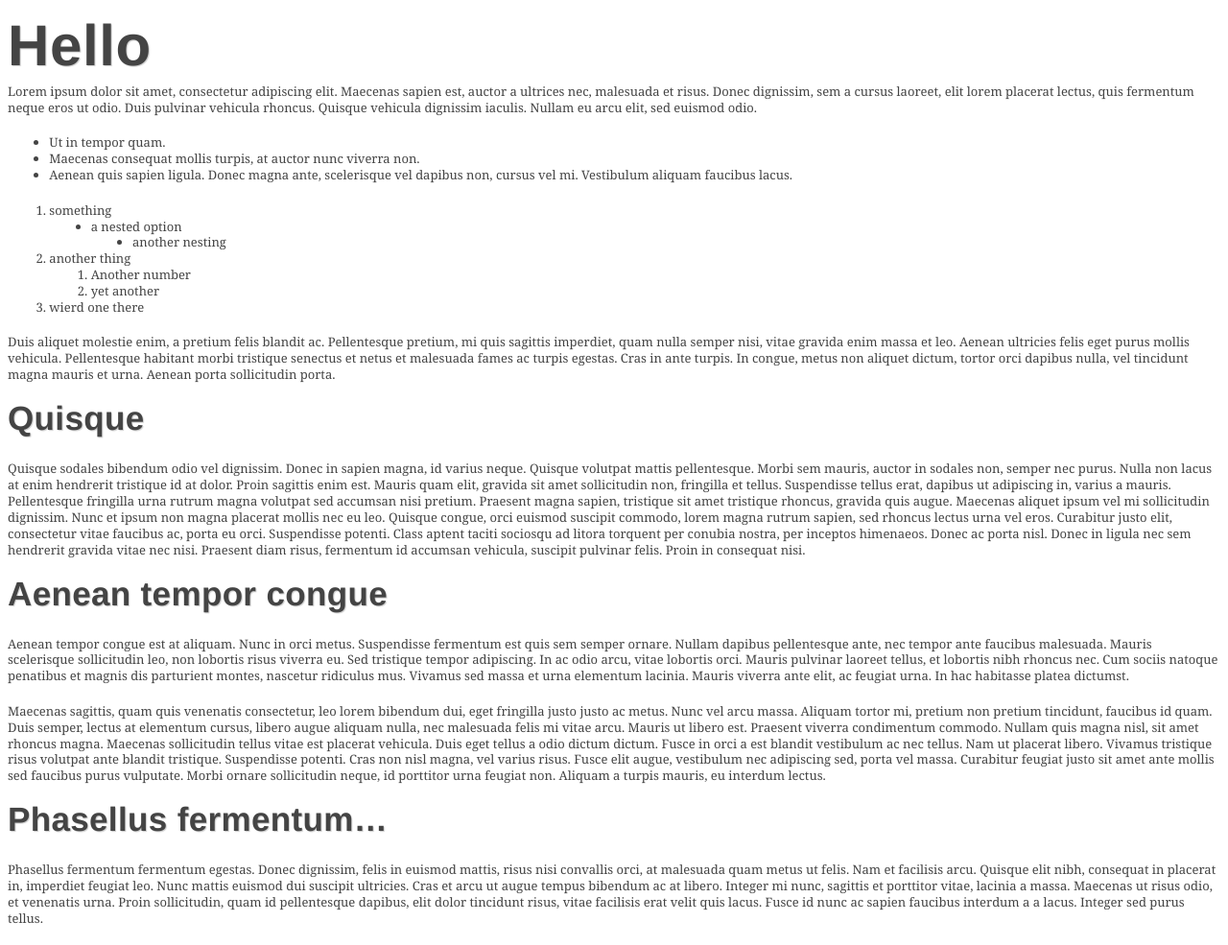
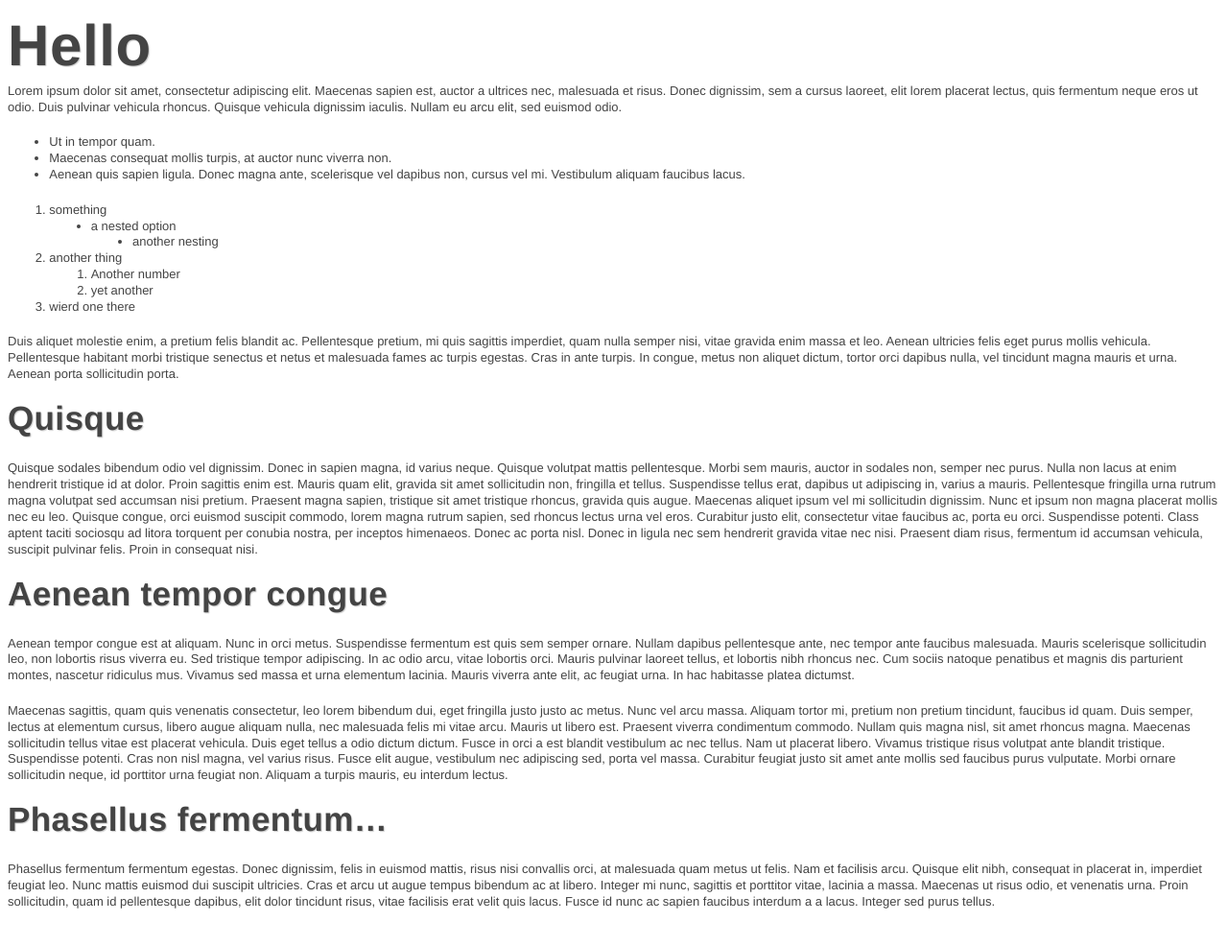
Before and after one commit to klauern/klauern.github.com, a Jekyll site: the page built from index.markdown, in a window 1280 px wide. Shown: the whole page at 96% size. Built offline with Jekyll 4.4.1, drawn with Linux system fonts in a browser that asks for light colours; nearby versions of some CDN libraries.

Commit message:
futzing with fonts

```diff
--- a/css/style.css
+++ b/css/style.css
@@ -935,7 +935,7 @@ These styles redefine the way the elements look. It should be applied after the
 */
 /* line 4, ../src/partials/_redefine.scss */
 body {
-  font-family: "Georgia", serif;
+  font-family: "Helvetica Neue", "Helvetica", sans-serif;
   font-size: 13px;
   *font-size: small;
   line-height: 1.3em;
@@ -943,7 +943,7 @@ body {
 
 /* line 10, ../src/partials/_redefine.scss */
 select, input, textarea, button {
-  font-family: "Georgia", serif;
+  font-family: "Helvetica Neue", "Helvetica", sans-serif;
   font-size: 99%;
 }
 
@@ -965,6 +965,7 @@ body, select, input, textarea {
 /* line 21, ../src/partials/_redefine.scss */
 h1, h2, h3, h4, h5, h6 {
   font-family: "Helvetica", "Verdana", "DevaVu Sans", sans-serif;
+  font-family: "Helvetica Neue", "Helvetica", sans-serif;
   font-weight: bold;
   letter-spacing: 0.01em;
 }
--- a/src/partials/_fonts.scss
+++ b/src/partials/_fonts.scss
@@ -28,10 +28,11 @@ Change this mixins to your preference
 */
 
 @mixin ff-text{
-	font-family: "Georgia", serif;
+	font-family: "Helvetica Neue", "Helvetica", sans-serif;
 }
 @mixin ff-heading{
 	font-family: "Helvetica", "Verdana", "DevaVu Sans", sans-serif;
+	font-family: "Helvetica Neue", "Helvetica", sans-serif;
 }
 @mixin ff-decorative{
 	font-family: cursive;
```
